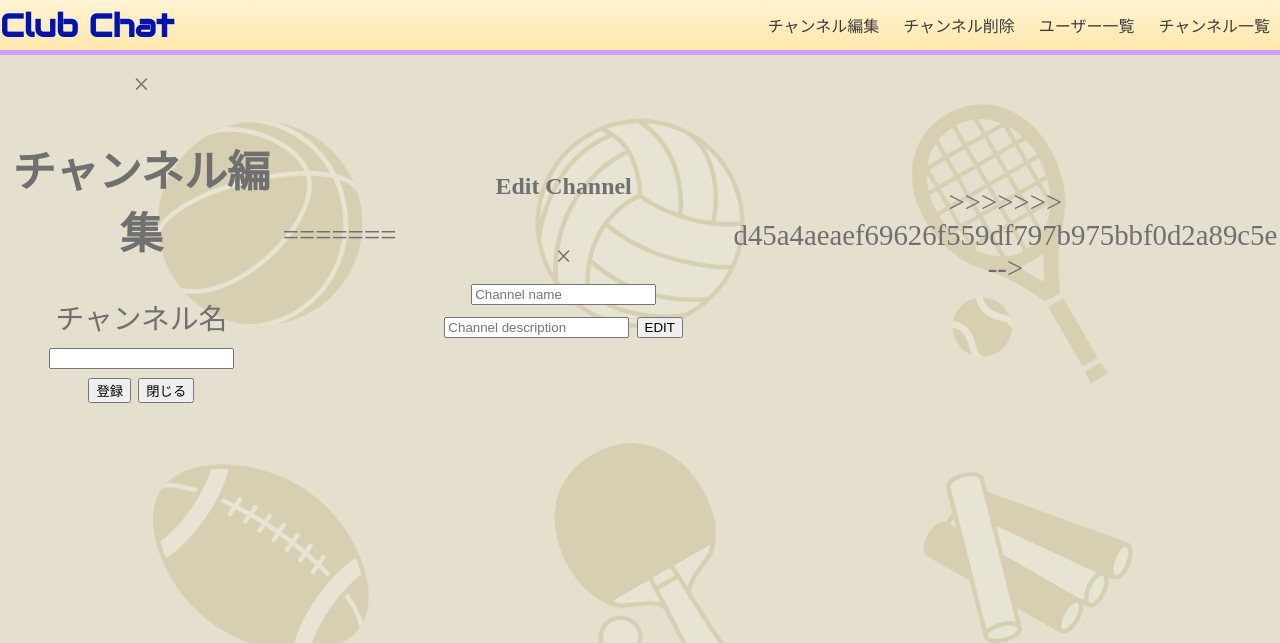
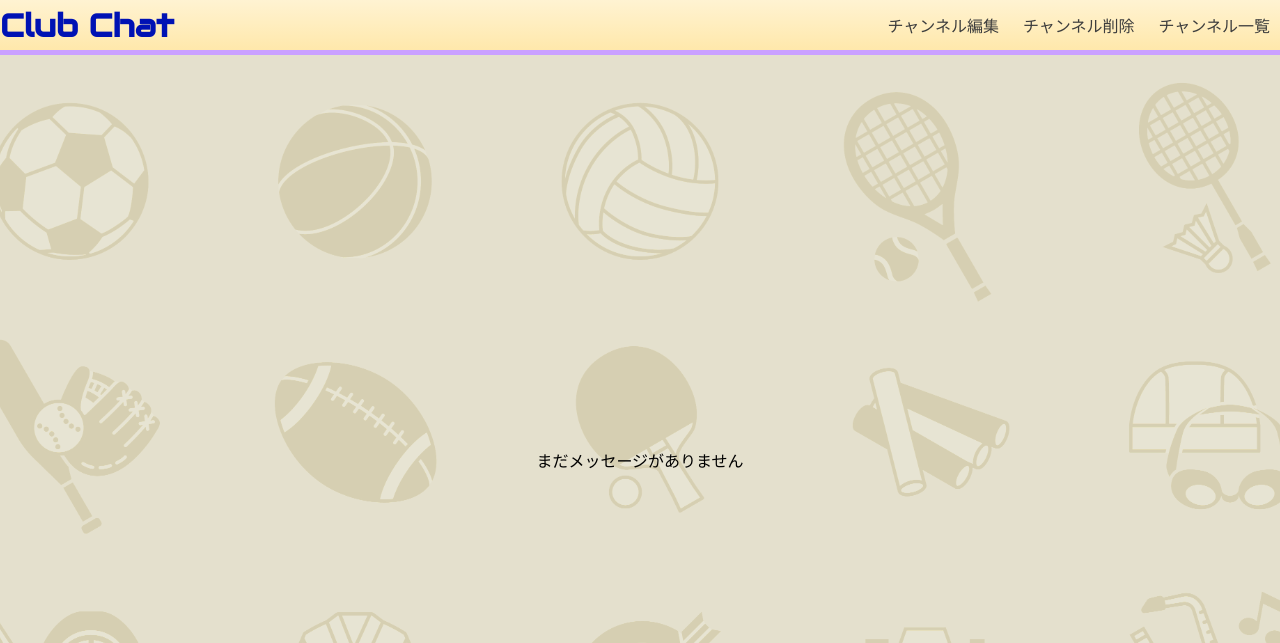
Before and after one commit to hackathon-winter-teamE/clubchat, a Flask app: template ChatApp/templates/detail.html in a window 1280 px wide. Shown: the top 643 px of the page. Run offline with Flask 2, Linux system fonts and the light colour scheme; the template is opened without the code that fills it, so the values that code supplies are empty.

Commit message:
detail.htmlの修正

```diff
--- a/ChatApp/templates/detail.html
+++ b/ChatApp/templates/detail.html
@@ -17,8 +17,7 @@
         <ul class ="menu-group">
             <a href="../templates/modal/update-channel.html" li class="menu-item"></li>チャンネル編集</a>
             <a href="../templates/modal/delete-channel.html" li class="menu-item"></li>チャンネル削除</a>
-            <a href="../templates/modal/users.html" li class="menu-item"></li>ユーザー一覧</a>
-            <a href="index.html" li class="menu-item"></li>チャンネル一覧</a>
+            <a href="../templates/index.html" li class="menu-item"></li>チャンネル一覧</a>
         </ul>
     </nav>
 </header>
--- a/ChatApp/templates/modal/update-channel.html
+++ b/ChatApp/templates/modal/update-channel.html
@@ -1,27 +1,3 @@
-<<<<<<< HEAD
-<div id="overlay"></div>
-
-<!-- ==========チャンネル編集========== -->
-
-<div id="update-channelModal" class="modal">
-    <span class="close" onclick="closeModal('update-channelModal')">&times;</span>
-
-    <form class="update-channel-form" action="{{ url_for('update-channel_modal') }}" method="post">
-      <h2>チャンネル編集</h2>
-      <div>
-        <label for="update-channe">チャンネル名</label>
-        <input
-          type="update-channe"
-          placeholder=""
-          name="placeholder"
-          id="update-channel-input" required>
-      </div>
-      <button class="registration-button" type="submit">登録</button>
-      <button class="close-button" onclick="closeModal('update-channelModal')">閉じる</button>
-    </form>
-</div>
-
-=======
 <div id="update-channel-modal" class="modal">
   <div class="modal-content">
     <div class="modal-header">
@@ -51,4 +27,3 @@
     </form>
   </div>
 </div>
->>>>>>> d45a4aeaef69626f559df797b975bbf0d2a89c5e
```
Also changed, not shown: ChatApp/templates/modal/delete-channel.html (+0 -20 lines).
